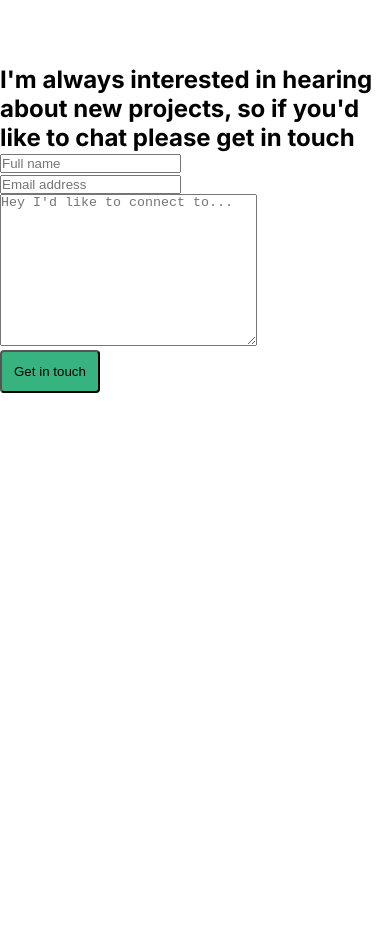
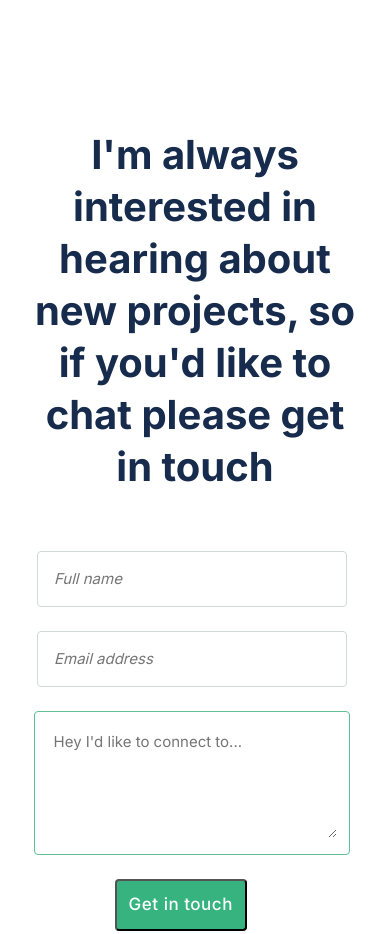
Before and after one commit to Braingenius2/Portfolio-website, a website: page index.html in a window 390 px wide. Shown: the part 5628-6562 px from the top of the page. Before the commit the page ends 6021 px from the top, so only its background shows below. Drawn offline with Linux system fonts and the light colour scheme.

Commit message:
Refactor styles for form section

```diff
--- a/index.html
+++ b/index.html
@@ -218,23 +218,23 @@
             </ul>
         </section>
 
-        <section class="form">
-            <h1>I'm always interested in hearing about new projects, so if you'd like to chat please get in touch</h1>
+        <section id="contact">
+            <h2>I'm always interested in hearing about new projects, so if you'd like to chat please get in touch</h2>
             <form action="https://formspree.io/f/xeqwrddj", method="POST">
                 <ul>
-                    <li>
+                    <li class="detail">
                        <label for="full-name"></label>
                        <input type="text" id="name" name="full-name" placeholder="Full name" maxlength="30" required>
                     </li>
-                    <li>
+                    <li class="detail">
                         <label for="email"></label>
                         <input type="email" id="mail" name="email" placeholder="Email address" required>
                     </li>
-                    <li>
+                    <li class="message">
                         <label for="message"></label>
                         <textarea name="message" id="msg" cols="30" rows="10" placeholder="Hey I'd like to connect to..." required></textarea>
                     </li>
-                    <li>
+                    <li class="form-button">
                         <button type="submit">Get in touch</button>
                     </li>
                 </ul>
--- a/styles.css
+++ b/styles.css
@@ -373,6 +373,66 @@ body {
     background: #fff;
     border-radius: 8px;
   }
+
+  /*  CONTACT FORM */
+
+  #contact {
+    display: flex;
+    flex-direction: row;
+    align-items: flex-start;
+    padding: 80px 0;
+    gap: 24px;
+    width: 1171px;
+    left: 135px;
+    top: 3054px;
+  }
+
+  #contact h2 {
+    color: #172b4d;
+    text-align: center;
+    padding: 0.5rem 0 2.5rem 0;
+    width: 40%;
+    height: 256px;
+    margin: auto;
+  }
+
+  #contact form {
+    display: flex;
+    flex-direction: column;
+    align-items: center;
+    width: 60%;
+    height: 330px;
+  }
+
+  #contact form input {
+    width: 100%;
+    padding: 0.5rem;
+    border-radius: 4px;
+    border: 1px solid #d0d9d4;
+  }
+
+  #contact form ul {
+    display: flex;
+    flex-direction: column;
+    gap: 0.5rem;
+  }
+
+  #contact form textarea {
+    border: 1px solid #60c095;
+    border-radius: 4px;
+  }
+
+  #contact form textarea::placeholder {
+    padding: 0.4rem;
+  }
+
+  #contact form button {
+    margin: 1rem 0 1.5rem 0;
+  }
+
+  .form-button {
+    text-align: center;
+  }
 }
 
 /* CSS for mobile screens */
@@ -738,44 +798,103 @@ body {
 
   /*  CONTACT FORM */
 
-  #contact h2 {
-    color: #172b4d;
-    text-align: center;
-    padding: 0.5rem 0 2.5rem 0;
-    width: 80%;
-    margin: auto;
-  }
-
-  #contact form {
+  #contact {
     display: flex;
     flex-direction: column;
     align-items: center;
+    width: 100vw;
+    height: 879px;
+    top: 5374px;
+    padding: 64px 24px;
+    gap: 58px;
+  }
+
+  #contact h2 {
+    color: #172b4d;
+    font-family: 'Inter', sans-serif;
+    font-style: normal;
+    font-weight: 700;
+    font-size: 40px;
+    line-height: 130%; /* or 52px */
+    text-align: center;
+    margin: auto;
+    width: 98.2%;
+  }
+
+  #contact ul {
+    display: flex;
+    flex-direction: column;
+    align-items: center;
+    width: 98.2%;
+    gap: 24px;
+  }
+
+  #contact form .detail {
+    box-sizing: border-box;
     width: 100%;
+    border-radius: 4px;
+    border: 1px solid #d0d9d4;
+    background: #fff;
   }
 
   #contact form input {
-    width: 100%;
-    padding: 0.5rem;
-    border-radius: 4px;
-    border: 1px solid #d0d9d4;
+    font-family: 'Inter', sans-serif;
+    font-style: italic;
+    font-weight: 400;
+    font-size: 15px;
+    line-height: 160%; /* or 24px */
+    display: flex;
+    align-items: center;
+
+    /* Theme 1 /  Neutrals 6 */
+    color: #6b778c;
+    border: none;
+    margin: 15px 16px;
   }
 
-  #contact form ul {
+  /* #contact form ul {
     display: flex;
     flex-direction: column;
     gap: 0.5rem;
+  } */
+
+  #contact form .message {
+    box-sizing: border-box;
+    border: 1px solid #60c095;
+    border-radius: 4px;
+    background: #fff;
   }
 
   #contact form textarea {
-    border: 1px solid #60c095;
-    border-radius: 4px;
+    font-family: 'Inter', sans-serif;
+    font-style: normal;
+    font-weight: 400;
+    font-size: 15px;
+    line-height: 160%; /* or 24px */
+    color: #42526e;
+    height: 114px;
+    margin: 12px 12px;
+    border: none;
   }
 
   #contact form textarea::placeholder {
     padding: 0.4rem;
   }
 
-  #contact form button {
-    margin: 1rem 0 1.5rem 0;
+  #contact button {
+    font-family: 'Inter', sans-serif;
+    font-style: normal;
+    font-weight: 500;
+    font-size: 17px;
+    line-height: 141%;
+    display: flex;
+    align-items: center;
+    text-align: center;
+    letter-spacing: 0.03em;
+    color: #fff;
+  }
+
+  .form-button {
+    width: 50%;
   }
 }
```
